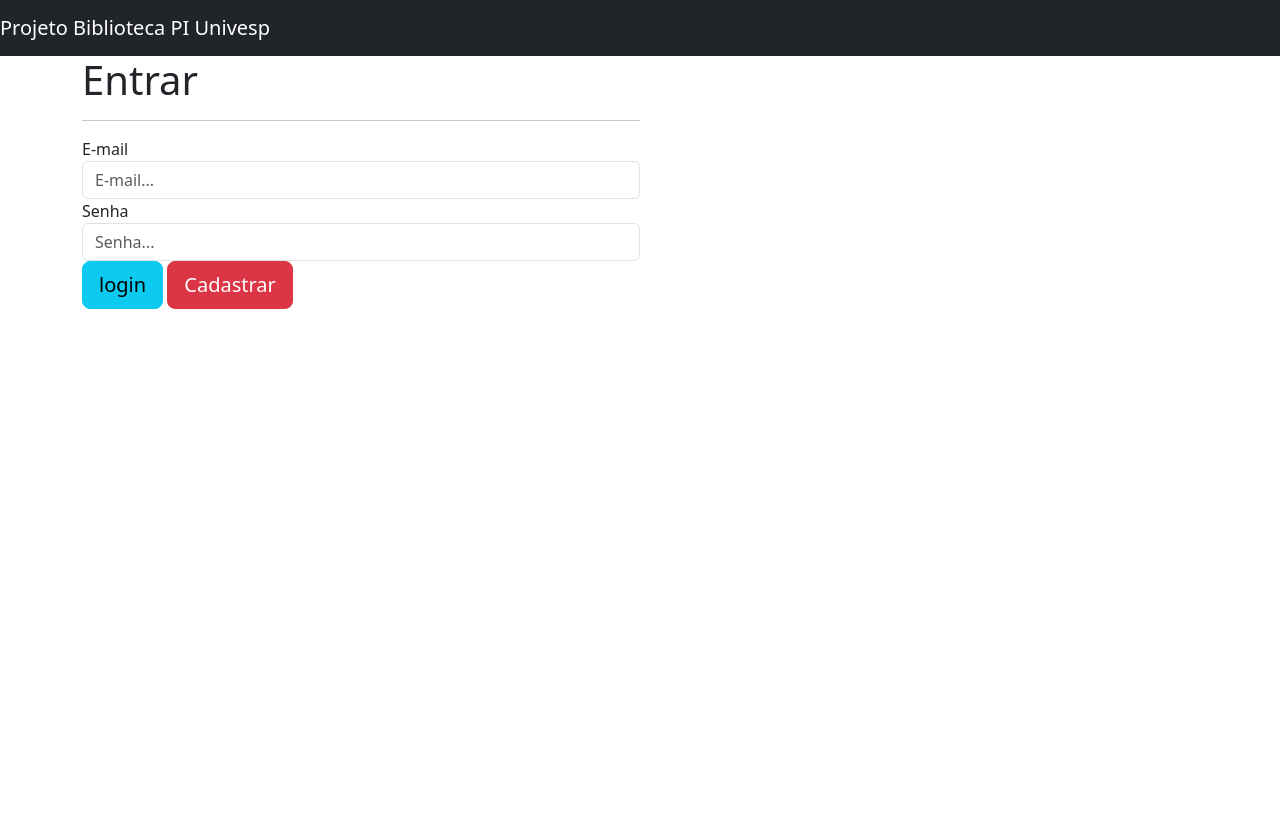
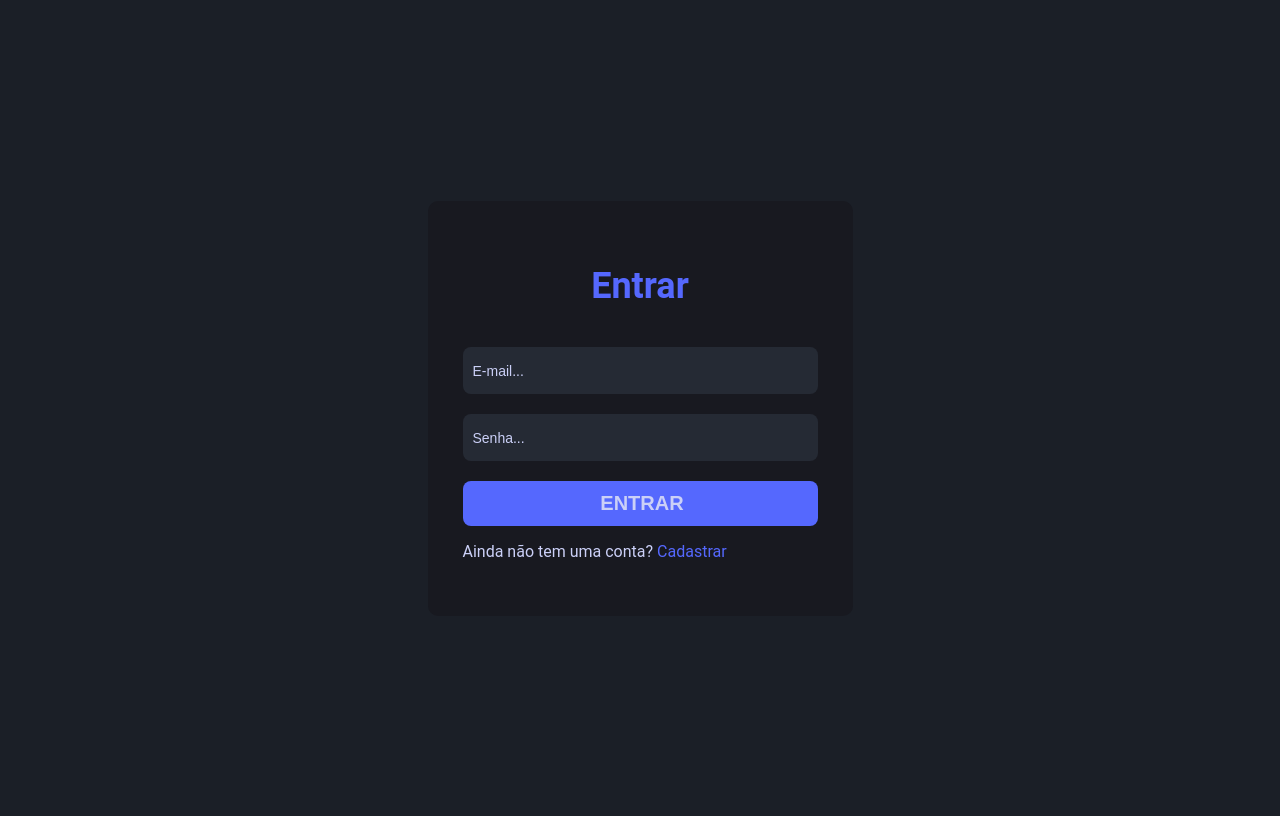
Before and after one commit to KyndermanBaraldi/sistema-biblioteca-django, a Django app: page /auth/login/ in a window 1280 px wide. Before the commit the page ends 309 px from the top, so only its background shows below. Run offline with Django 4.2, Linux system fonts and the light colour scheme.

Commit message:
style: add static path and style views login and signup

```diff
--- a/biblioteca_django/settings.py
+++ b/biblioteca_django/settings.py
@@ -118,6 +118,10 @@ USE_TZ = True
 
 STATIC_URL = 'static/'
 
+STATICFILES_DIRS = [
+    os.path.join(BASE_DIR, 'static')
+]
+
 # Default primary key field type
 # https://docs.djangoproject.com/en/4.1/ref/settings/#default-auto-field
 
--- /dev/null
+++ b/static/usuarios/css/base.css
@@ -0,0 +1,73 @@
+:root {
+  --bodybgcolor: #1b1f27;
+  --areabgcolor: #181920;
+  --inputbgcolor: #252a34;
+
+  --primarycolor: #cbd0f7;
+  --secondarycolor: #5568fe;
+}
+
+body {
+  font-family: "Roboto", sans-serif;
+  background-color: var(--bodybgcolor);
+  color: var(--primarycolor);
+  overflow: hidden;
+}
+
+.container {
+  display: flex;
+  justify-content: center;
+  align-items: center;
+  height: 100vh;
+}
+
+.area {
+  display: flex;
+  flex-direction: column;
+  align-items: center;
+  background-color: var(--areabgcolor);
+  border-radius: 10px;
+  padding: 35px;
+}
+
+.area h1 {
+  color: var(--secondarycolor);
+  font-size: 36px;
+  margin-bottom: 20px;
+}
+
+.area form {
+  display: flex;
+  width: 100%;
+  flex-direction: column;
+}
+
+.area input {
+  margin-top: 20px;
+  background-color: var(--inputbgcolor);
+  color: var(--primarycolor);
+  font-size: 14px;
+  padding-left: 10px;
+  border: none;
+  height: 45px;
+  outline: none;
+  border-radius: 8px;
+}
+
+.area input::placeholder {
+  color: var(--primarycolor);
+}
+
+.area form [type="submit"] {
+  display: block;
+  background-color: var(--secondarycolor);
+  font-size: 20px;
+  text-transform: uppercase;
+  font-weight: bold;
+}
+
+.area a {
+  color: var(--secondarycolor);
+  margin-top: 20px;
+  text-decoration: none;
+}
--- /dev/null
+++ b/static/usuarios/css/cadastro.css
@@ -0,0 +1,4 @@
+.area {
+  width: 355px;
+  height: 415px;
+}
--- /dev/null
+++ b/static/usuarios/css/login.css
@@ -0,0 +1,4 @@
+.area {
+  width: 355px;
+  height: 345px;
+}
--- a/templates/base.html
+++ /dev/null
@@ -1,26 +0,0 @@
-<!DOCTYPE html>
-<html lang="pt">
-<head>
-    <meta charset="UTF-8">
-    <meta name="viewport" content="width=device-width, initial-scale=1.0">
-
-    <link href="https://cdn.jsdelivr.net/npm/bootstrap@5.3.0-alpha3/dist/css/bootstrap.min.css" rel="stylesheet" integrity="sha384-KK94CHFLLe+nY2dmCWGMq91rCGa5gtU4mk92HdvYe+M/SXH301p5ILy+dN9+nJOZ" crossorigin="anonymous">
-
-    {% block 'head' %} {% endblock%}
-    <title>{% block 'titulo' %} {% endblock%}</title>
-</head>
-<body>
-
-    <nav class="navbar navbar-dark bg-dark">
-
-        <a class="navbar-brand" href="#">Projeto Biblioteca PI Univesp</a>
-
-
-     </nav>
-
-    {% block 'conteudo' %} {% endblock%}
-
-    <script src="https://cdn.jsdelivr.net/npm/bootstrap@5.3.0-alpha3/dist/js/bootstrap.bundle.min.js" integrity="sha384-ENjdO4Dr2bkBIFxQpeoTz1HIcje39Wm4jDKdf19U8gI4ddQ3GYNS7NTKfAdVQSZe" crossorigin="anonymous"></script>
-
-</body>
-</html>
--- /dev/null
+++ b/usuarios/templates/base.html
@@ -0,0 +1,27 @@
+{% load static %}
+
+<!DOCTYPE html>
+<html lang="pt-br">
+<head>
+    <meta charset="UTF-8">
+    <meta name="viewport" content="width=device-width, initial-scale=1.0">
+    <link rel="stylesheet" href="{% static 'usuarios/css/base.css' %}">
+    {% block 'head' %}
+
+    {% endblock %}
+
+    <title>
+        {% block 'titulo' %}
+
+        {% endblock%}
+    </title>
+
+</head>
+<body>
+
+    {% block 'conteudo' %}
+
+    {% endblock%}
+
+</body>
+</html>
--- a/usuarios/templates/login.html
+++ b/usuarios/templates/login.html
@@ -1,41 +1,45 @@
 {% extends 'base.html' %}
+{% load static %}
 
-{% block 'head' %} {% endblock%}
+{% block 'head' %}
+    <link rel="stylesheet" href="{% static 'usuarios/css/login.css' %}">
+{% endblock%}
 
-{% block 'titulo' %}Login{% endblock%}
+{% block 'titulo' %}
+    Login
+{% endblock%}
 
 {% block 'conteudo' %}
-<div class="container">
 
-    <div class="col-md-6 col-md-offset-3">
+<section class="container">
+
+    <div class="area">
+
+        <div>
+            <h1>Entrar</h1>
+        </div>
 
         {% if status == '1'%}
-
-        <div class="alert alert-danger">
-            <strong>Erro!</strong> {{mensagem}}
-        </div>
-
+            <div>
+                <strong>Erro!</strong> {{mensagem}}
+            </div>
         {% endif %}
 
-        <h1>Entrar</h1>
-        <hr>
+        <form method="POST" action="{% url 'entrar' %}"> {% csrf_token %}
 
-        <form method="post" action="{% url 'entrar' %}"> {% csrf_token %}
+            <input type="email" placeholder="E-mail..." id="email" name="email" autofocus>
 
-            <label for="email">E-mail</label>
-            <input class='form-control' type="email" placeholder="E-mail..." id="email" name="email">
+            <input type="password" placeholder="Senha..." id="senha" name="senha">
 
-            <label for="senha">Senha</label>
-            <input class='form-control' type="password" placeholder="Senha..." id="senha" name="senha">
+            <input type="submit" value="entrar">
 
-            <input class='btn btn-info btn-lg' type="submit" value="login">
-            <a href="{% url 'cadastrar' %}" class="btn btn-danger btn-lg">Cadastrar</a>
+            <P>Ainda não tem uma conta? <a href="{% url 'cadastro' %}">Cadastrar</a></P>
 
         </form>
 
-
     </div>
 
-</div>
+
+</section>
 
 {% endblock %}
```
Also changed, not shown: usuarios/templates/cadastro.html (+22 -18 lines).
